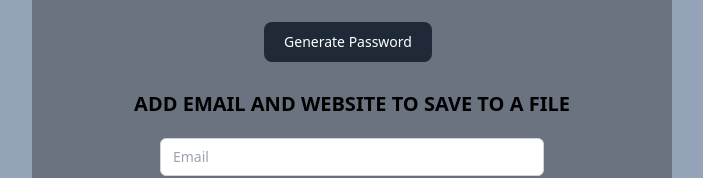
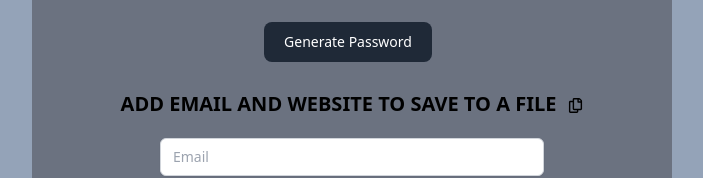
Before and after one commit to chanwinston/passwordManager, a React (Create React App) app: page / in a window 1280 px wide. Shown: the part 338-516 px from the top of the page, without its empty margins (288-991 px from the left). Built offline with nearby package versions, Linux system fonts and the light colour scheme.

Commit message:
clipboard copy

```diff
--- a/package.json
+++ b/package.json
@@ -8,6 +8,7 @@
     "@testing-library/user-event": "^13.5.0",
     "react": "^18.2.0",
     "react-dom": "^18.2.0",
+    "react-icons": "^4.4.0",
     "react-scripts": "5.0.1",
     "web-vitals": "^2.1.4"
   },
--- a/src/App.js
+++ b/src/App.js
@@ -1,4 +1,5 @@
 import React, { useState } from "react";
+import { FaRegCopy } from "react-icons/fa";
 
 function Generator() {
   let [password, setPassword] = useState(
@@ -27,6 +28,11 @@ function Generator() {
     document.getElementById("websiteID").value = "";
   };
 
+  const copy = () => {
+    navigator.clipboard.writeText(password);
+    setPassword("COPPIED!");
+  };
+
   return (
     <div className='grid place-items-center w-screen h-screen bg-slate-400'>
       <div className='w-3/4 md:w-1/2 grid bg-gray-500 h-1/2 rounded-lg place-items-center'>
@@ -39,7 +45,15 @@ function Generator() {
         >
           Generate Password
         </button>
-        <h1 className='text-center p-5 font-extrabold text-xl'>{password}</h1>
+        <h1 id='passwordID' className='text-center p-5 font-extrabold text-xl'>
+          {password}
+          <FaRegCopy
+            size='15px'
+            className='cursor-pointer inline ml-3'
+            onClick={copy}
+          />
+        </h1>
+
         <form>
           <input
             id='emailID'
```
Also changed, not shown: 1 other file (tests, documents, lock files or other folders).
